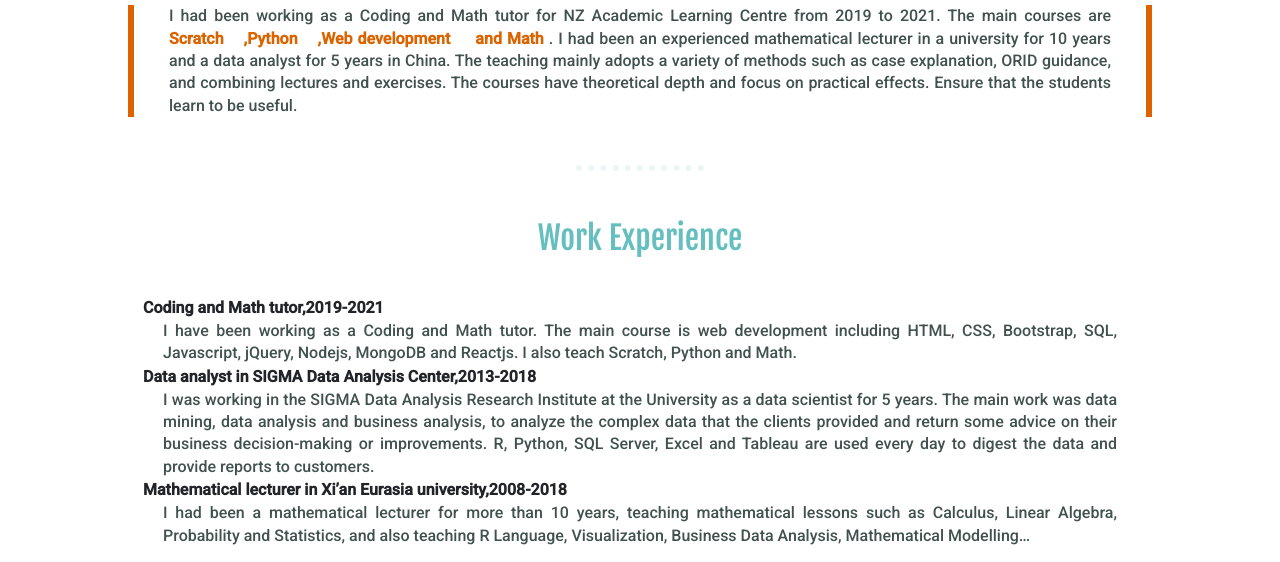
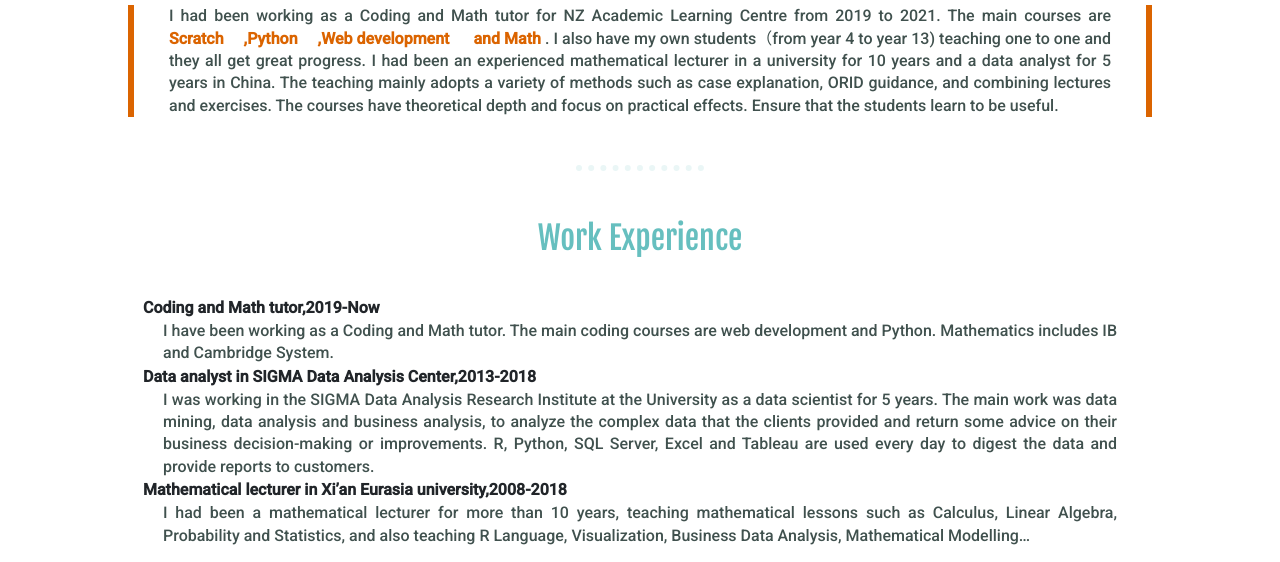
Before and after one commit to Connies81Gao/TutorCV-Connie, a plain HTML site: page index.html in a window 1280 px wide. Shown: the part 735-1297 px from the top of the page. Drawn offline with nearby package versions, Linux system fonts and the light colour scheme.

Commit message:
Update index.html

```diff
--- a/index.html
+++ b/index.html
@@ -73,7 +73,7 @@
         <p class="summary-p">
           I had been working as a Coding and Math tutor for NZ Academic Learning Centre from 2019 to 2021. The main courses are <strong class="emphasis"><a href="https://scratch.mit.edu/" class="emphasis" title="Scratch Website">Scratch</a>,<a
               href="https://en.wikipedia.org/wiki/Python_(programming_language)" class="emphasis" title="Python Wikipedia">Python</a>,<a href="web_development_mini_case.mp4" class="emphasis" value="aas" title=" Mini Cases of Dynamic Website">Web
-              development</a> and Math </strong>.
+              development</a> and Math </strong>. I also have my own students（from year 4 to year 13) teaching one to one and they all get great progress.
           I had been an experienced mathematical lecturer in a university for 10 years and a data analyst for 5 years in China. The teaching mainly adopts a variety of methods such as case explanation, ORID guidance, and combining lectures and
           exercises. The courses have theoretical depth and focus on practical effects. Ensure that the students learn to be useful.
         </p>
@@ -88,10 +88,10 @@
       <div class="container-lg" style="width:80%">
         <dl>
           <dt class="text-left">
-            Coding and Math tutor,2019-2021
+            Coding and Math tutor,2019-Now
           </dt>
           <dd class="dd-p text-justify">
-            I have been working as a Coding and Math tutor. The main course is web development including HTML, CSS, Bootstrap, SQL, Javascript, jQuery, Nodejs, MongoDB and Reactjs. I also teach Scratch, Python and Math.
+            I have been working as a Coding and Math tutor. The main coding courses are web development and Python. Mathematics includes IB and Cambridge System.
           </dd>
           <dt class="text-left">Data analyst in SIGMA Data Analysis Center,2013-2018
           </dt>
```
